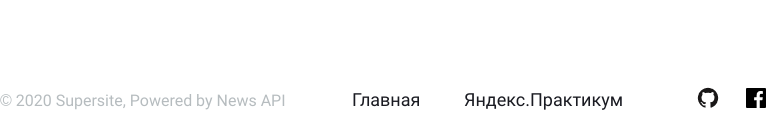
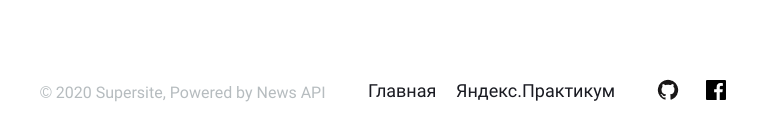
Before and after one commit to TroyKiri/news-explorer-frontend, a website built with webpack: page src/index.html in a window 768 px wide. Shown: the part 2010-2145 px from the top of the page. Built offline with nearby package versions, Linux system fonts and the light colour scheme; files whose address does not match are found by name.

Commit message:
add section footer 768px

```diff
--- a/src/blocks/footer/__icons/footer__icons.css
+++ b/src/blocks/footer/__icons/footer__icons.css
@@ -5,3 +5,9 @@
   margin-left: 0;
   margin-top: 28px;
 }
+
+@media screen and (min-width: 500px) and (max-width: 1023px) {
+  .footer__icons {
+    margin-top: 20px
+  }
+}
--- a/src/blocks/footer/__link/_main/footer__link_main.css
+++ b/src/blocks/footer/__link/_main/footer__link_main.css
@@ -1,3 +1,9 @@
 .footer__link_main {
   width: 112px;
 }
+
+@media screen and (min-width: 500px) and (max-width: 1023px) {
+  .footer__link_main {
+    max-width: 88px;
+  }
+}
--- a/src/blocks/footer/__link/_praktikum/footer__link_praktikum.css
+++ b/src/blocks/footer/__link/_praktikum/footer__link_praktikum.css
@@ -1,3 +1,9 @@
 .footer__link_praktikum {
   width: 192px;
 }
+
+@media screen and (min-width: 500px) and (max-width: 1023px) {
+  .footer__link_praktikum {
+    max-width: 176px;
+  }
+}
--- a/src/blocks/footer/__links/footer__links.css
+++ b/src/blocks/footer/__links/footer__links.css
@@ -6,3 +6,10 @@
   margin-right: 40px;
   margin-top: 30px;
 }
+
+@media screen and (min-width: 500px) and (max-width: 1023px) {
+  .footer__links {
+    margin-right: 24px;
+    margin-top: 21px;
+  }
+}
--- a/src/blocks/footer/__site/footer__site.css
+++ b/src/blocks/footer/__site/footer__site.css
@@ -9,3 +9,17 @@
   line-height: 22px;
   color: #B6BCBF;
 }
+
+@media screen and (min-width: 500px) and (max-width: 1023px) {
+  .footer__site {
+    margin-top: 24px;
+    margin-bottom: 18px;
+    width: 300px;
+    font-family: 'Roboto', sans-serif;
+    font-style: normal;
+    font-weight: normal;
+    font-size: 16px;
+    line-height: 22px;
+    color: #B6BCBF;
+  }
+}
--- a/src/blocks/footer/footer.css
+++ b/src/blocks/footer/footer.css
@@ -14,3 +14,9 @@
   display: flex;
   justify-content: space-between;
 }
+
+@media screen and (min-width: 500px) and (max-width: 1023px) {
+  .footer {
+    max-width: 688px;
+  }
+}
```
